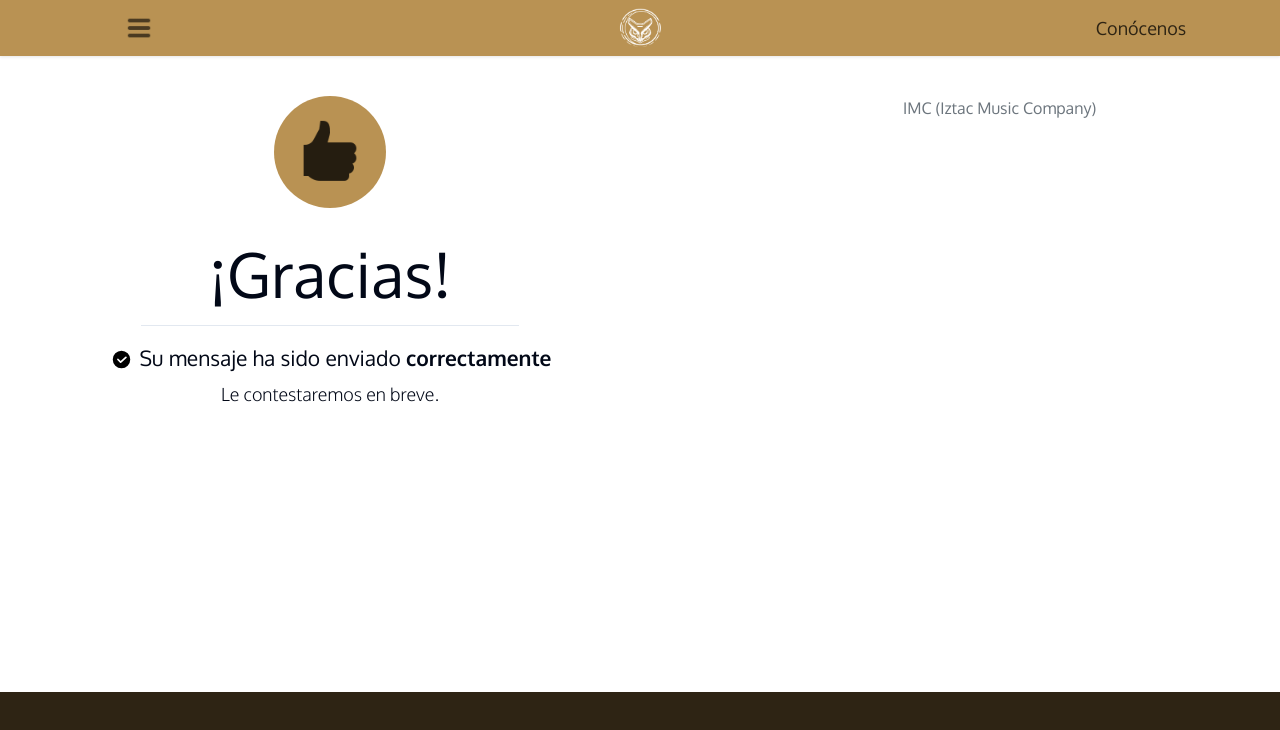
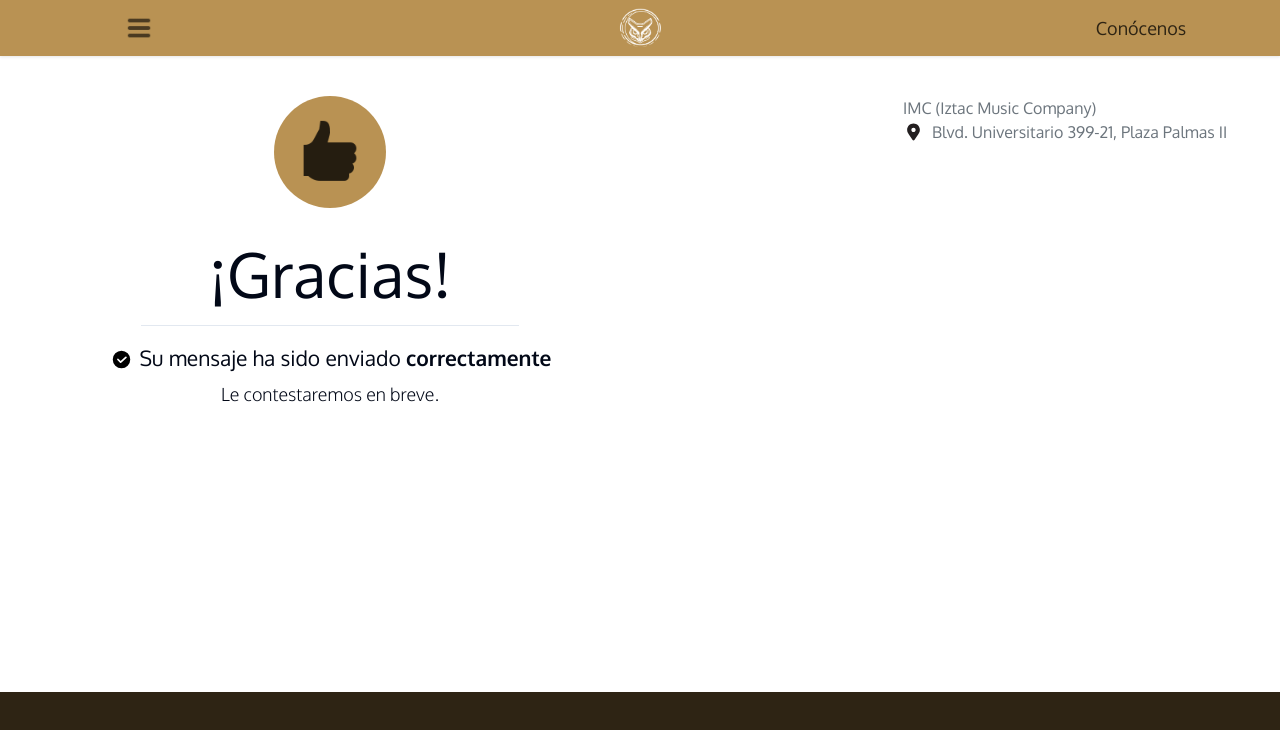
Before and after one commit to saulkurosaki/IZTAC-MUSIC-COMPANY, a Next.js app: page /contact-us/thank-you in a window 1280 px wide. Shown: the top 730 px of the page. Built offline with nearby package versions, Linux system fonts and the light colour scheme.

Commit message:
feat(thank-you/Main): implement the info section second info line

```diff
--- a/components/contact-us/thank-you/Main.tsx
+++ b/components/contact-us/thank-you/Main.tsx
@@ -45,14 +45,14 @@ const Main = () => {
                 <p className="w-full h-6 text-[#6C757D] oxygen">
                   IMC (Iztac Music Company)
                 </p>
-                {/* <p className="w-full xl:h-6 lg:h-12 md:h-6 max-md:h-12 flex text-[#6C757D] oxygen">
+                <p className="w-full xl:h-6 lg:h-12 md:h-6 max-md:h-12 flex text-[#6C757D] oxygen">
                   <Image
                     src={LocationLogo}
                     alt="location_logo"
                     className="w-[21px] h-full mr-2 p-[2px]"
                   />
                   <span>Blvd. Universitario 399-21, Plaza Palmas II</span>
-                </p> */}
+                </p>
                 {/* <p className="w-full xl:h-6 lg:h-12 md:h-6 max-md:h-12 text-[#6C757D] oxygen">
                   Oficina 16 • Juriquilla QRO 76230 • México
                 </p> */}
```
